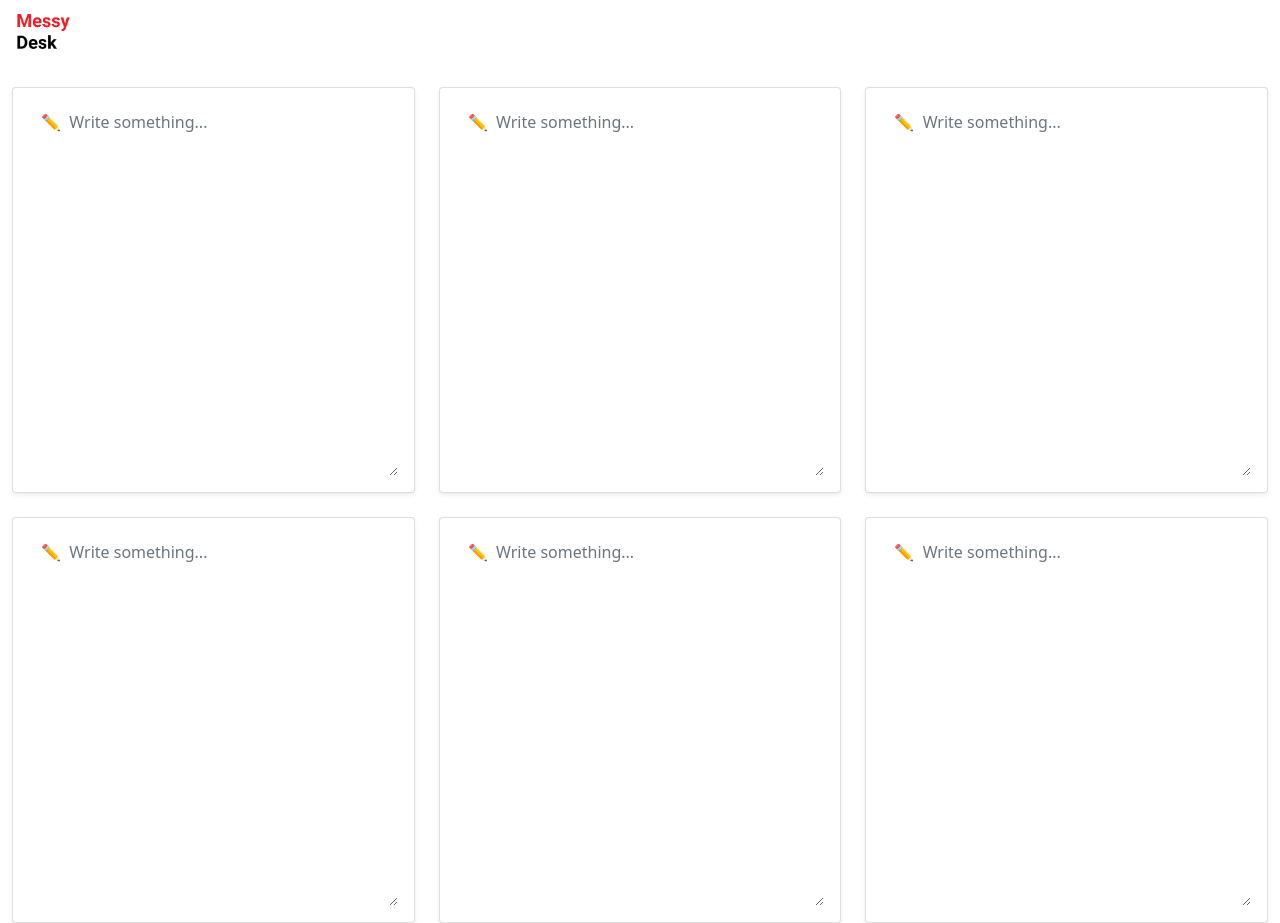
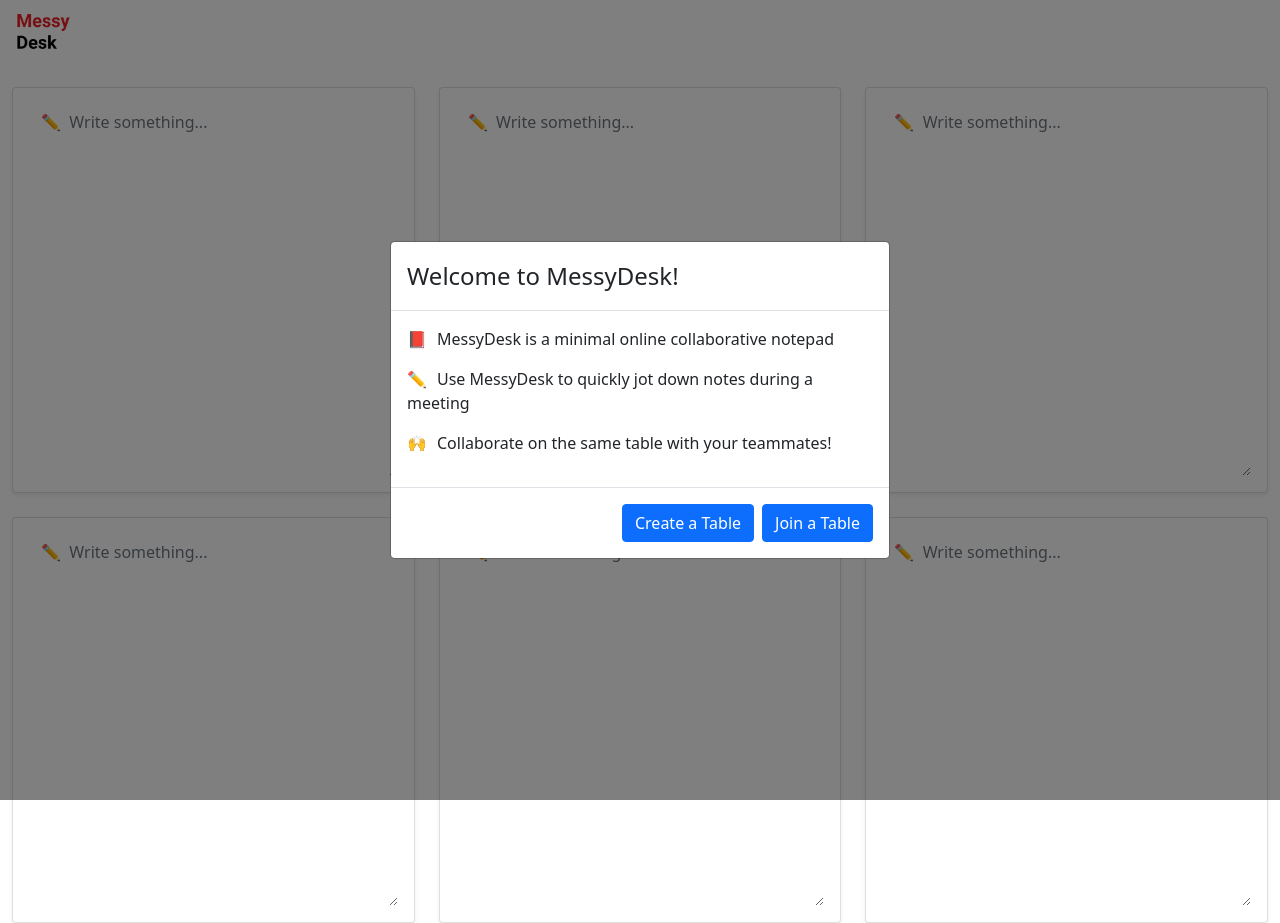
Before and after one commit to matthewyu23/messydesk-client, a React (Create React App) app: page / in a window 1280 px wide. Built offline with nearby package versions, Linux system fonts and the light colour scheme.

Commit message:
added modal

```diff
--- a/src/App.js
+++ b/src/App.js
@@ -1,11 +1,13 @@
 import NotesList from './components/NotesList';
 import messydesk from './messydesk.png';
+import MyModal from './components/MyModal';
+import { useState } from 'react';
 
 
 const App = () => {
 
   var notes = (localStorage.getItem("notes")) ? JSON.parse(localStorage.getItem("notes")) : ["", "", "", "", "", ""];
-
+  const [modalShow, setModalShow] = useState(true);
 
   const saveToApp = (data) => {
       notes[data[0]] = data[1]
@@ -13,6 +15,7 @@
 
   }
   return <div className='container-fluid'>
+    <MyModal show={modalShow} onHide={() => setModalShow(false)} />
     <img src={messydesk} className='.img-thumbnail'/>
     <NotesList saveToApp={saveToApp} notes={notes}/>
 
--- /dev/null
+++ b/src/components/MyModal.js
@@ -0,0 +1,32 @@
+
+import Modal from 'react-bootstrap/Modal';
+import Button from 'react-bootstrap/Button';
+import "bootstrap/dist/css/bootstrap.min.css";
+
+const MyModal = (props) => {
+    return (
+        <Modal show={props.show} centered>
+          <Modal.Header>
+            <Modal.Title>Welcome to MessyDesk! </Modal.Title>
+          </Modal.Header>
+          <Modal.Body>
+
+              <p> <span className="padded-right">📕</span>MessyDesk is a minimal online collaborative notepad </p>
+              <p> <span className="padded-right">✏️</span>Use MessyDesk to quickly jot down notes during a meeting </p>
+              <p> <span className="padded-right">🙌</span>Collaborate on the same table with your teammates! </p>
+
+          </Modal.Body>
+          <Modal.Footer>
+
+            <Button  className="padded" onClick={props.createTable}>Create a Table</Button>
+
+            <Button  className="padded" onClick={props.joinTable}>Join a Table</Button>
+
+            {/* <Button onClick={props.onHide}>Close</Button> */}
+          </Modal.Footer>
+        </Modal>
+      );
+
+}
+
+export default MyModal;
--- a/src/index.css
+++ b/src/index.css
@@ -22,3 +22,7 @@
       max-width: 5%;
   }
 }
+
+.padded-right {
+  padding-right: 10px;
+}
```
